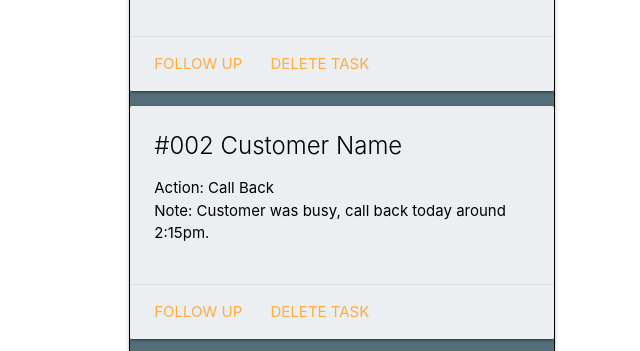
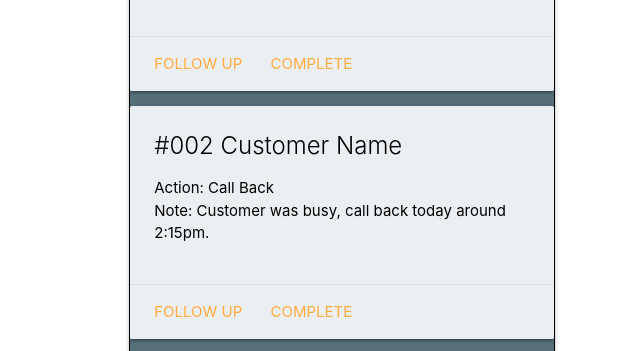
Before and after one commit to rodrigoduterte/project1, a plain HTML site: page index.html in a window 1280 px wide. Shown: the part 286-637 px from the top of the page, 74-714 px from the left. Drawn offline with nearby package versions, Linux system fonts and the light colour scheme.

Commit message:
style changes

```diff
--- a/index.html
+++ b/index.html
@@ -48,7 +48,7 @@
                         </div>
                         <div class="card-action">
                             <a href="#">Follow Up</a>
-                            <a href="#">Delete Task</a>
+                            <a href="#">Complete</a>
                         </div>
                     </div>
 
@@ -63,7 +63,7 @@
                         </div>
                         <div class="card-action">
                             <a href="#">Follow Up</a>
-                            <a href="#">Delete Task</a>
+                            <a href="#">Complete</a>
                         </div>
                     </div>
 
@@ -78,7 +78,7 @@
                         </div>
                         <div class="card-action">
                             <a href="#">Follow Up</a>
-                            <a href="#">Delete Task</a>
+                            <a href="#">Complete</a>
                         </div>
                     </div>
 
```
